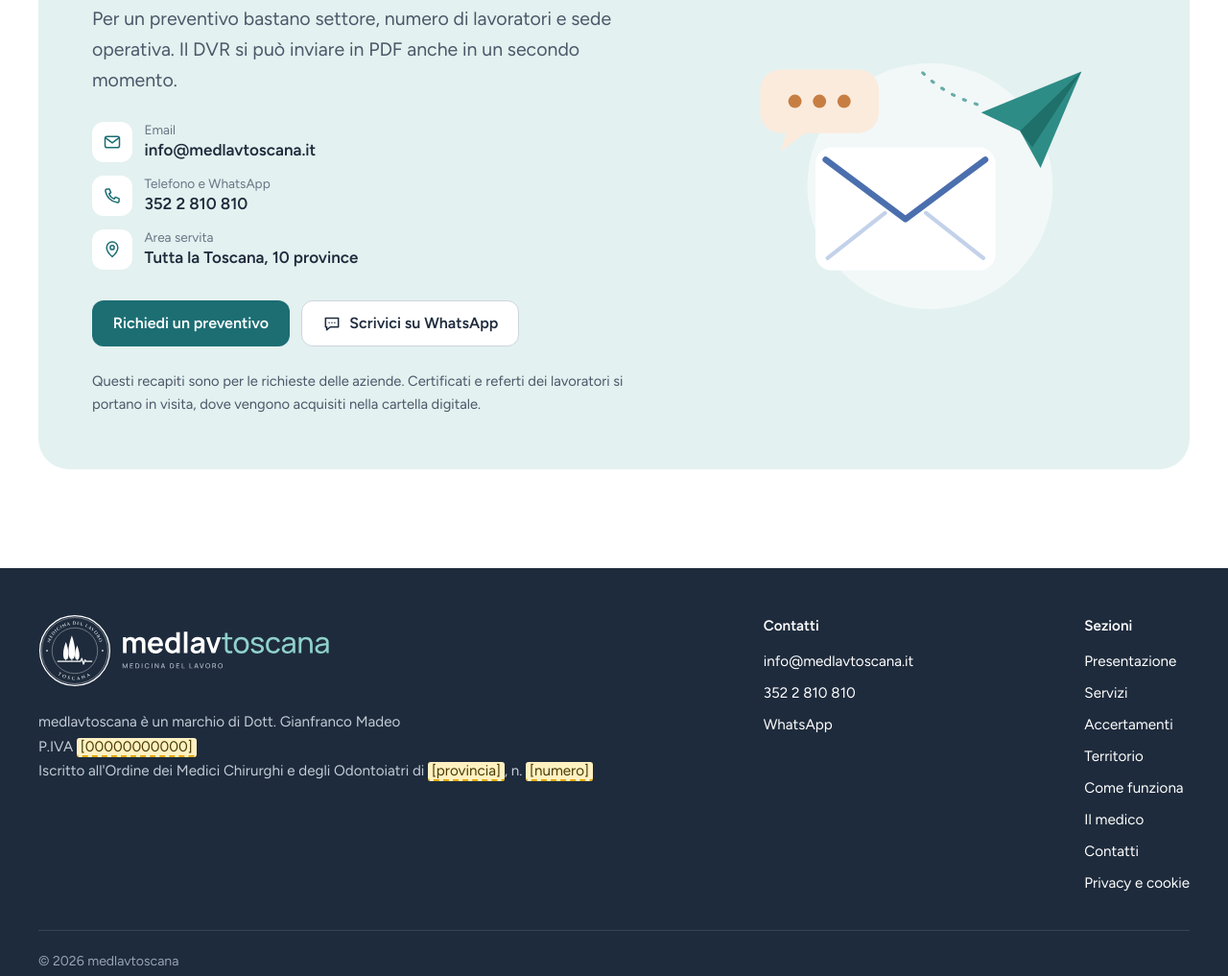
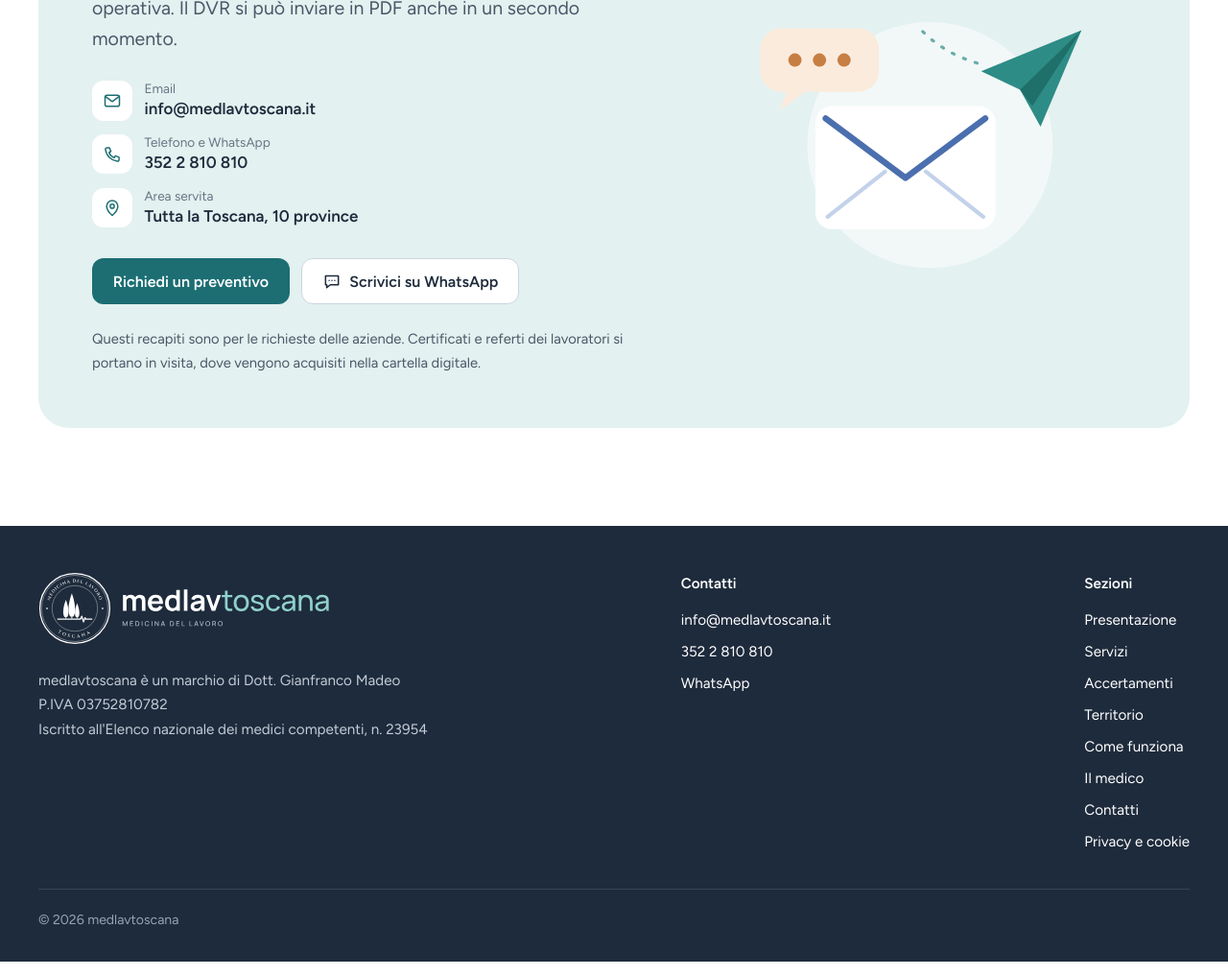
Before and after one commit to medlavtoscana/medlavtoscana, a plain HTML site: page index.html in a window 1280 px wide. Shown: the part 7336-8353 px from the top of the page at 96% size. Drawn offline with Linux system fonts and the light colour scheme.

Commit message:
Partita IVA e iscrizione all'Elenco dei medici competenti
- P.IVA nel footer e nell'informativa privacy
- Elenco nazionale dei medici competenti n. 23954 al posto dei segnaposto dell'Ordine

Co-Authored-By: Claude Fable 5.2 <noreply@anthropic.com>
Claude-Session: https://claude.ai/code/session_01GSHot9D4UwcMKc2uzeS619

```diff
--- a/index.html
+++ b/index.html
@@ -366,7 +366,6 @@
           <ul class="doctor-meta">
             <li><span class="dot-ico t-lavanda c-lavanda"><svg class="i" viewBox="0 0 24 24" aria-hidden="true"><circle cx="12" cy="9" r="5.5"/><path d="m8.5 13.5-1.5 7 5-2.5 5 2.5-1.5-7"/></svg></span><span>Specialista in Medicina del Lavoro</span></li>
             <li><span class="dot-ico t-albicocca c-albicocca"><svg class="i" viewBox="0 0 24 24" aria-hidden="true"><path d="M12 3 5 6v5c0 4.5 3 8.3 7 10 4-1.7 7-5.5 7-10V6Z"/><path d="m9 12 2 2 4-4"/></svg></span><span>Iscritto all'Elenco nazionale dei medici competenti, n.&nbsp;23954</span></li>
-            <li><span class="dot-ico t-cielo c-cielo"><svg class="i" viewBox="0 0 24 24" aria-hidden="true"><rect x="3" y="5" width="18" height="14" rx="2.5"/><circle cx="9" cy="11" r="2"/><path d="M6 16c.6-1.5 1.7-2.2 3-2.2s2.4.7 3 2.2M14.5 10h3.5M14.5 13.5h3.5"/></svg></span><span>Iscritto all'Ordine dei Medici Chirurghi e degli Odontoiatri di <span class="ph">[provincia]</span>, n.&nbsp;<span class="ph">[numero]</span></span></li>
             <li><span class="dot-ico t-salvia c-salvia"><svg class="i" viewBox="0 0 24 24" aria-hidden="true"><path d="M12 21s-7-6.2-7-11.5a7 7 0 0 1 14 0C19 14.8 12 21 12 21Z"/><circle cx="12" cy="9.5" r="2.5"/></svg></span><span>Visite in azienda in tutte le province toscane</span></li>
             <li><span class="dot-ico t-acqua c-acqua"><svg class="i" viewBox="0 0 24 24" aria-hidden="true"><rect x="3" y="5" width="18" height="14" rx="2.5"/><path d="m4 7 8 6 8-6"/></svg></span><span>Contatto diretto: <a href="mailto:dottgianfrancomadeo@medlavtoscana.it">dottgianfrancomadeo<wbr>@medlavtoscana.it</a></span></li>
           </ul>
@@ -432,8 +431,8 @@
             <img src="logo-bianco.svg" width="970" height="240" alt="medlavtoscana, medicina del lavoro">
           </a>
           <p class="footer-legal">medlavtoscana è un marchio di Dott. Gianfranco Madeo<br>
-            P.IVA <span class="ph">[00000000000]</span><br>
-            Iscritto all'Ordine dei Medici Chirurghi e degli Odontoiatri di <span class="ph">[provincia]</span>, n.&nbsp;<span class="ph">[numero]</span></p>
+            P.IVA 03752810782<br>
+            Iscritto all'Elenco nazionale dei medici competenti, n.&nbsp;23954</p>
         </div>
         <div class="footer-contacts">
           <p class="footer-title">Contatti</p>
```
Also changed, not shown: privacy.html (+3 -3 lines).
